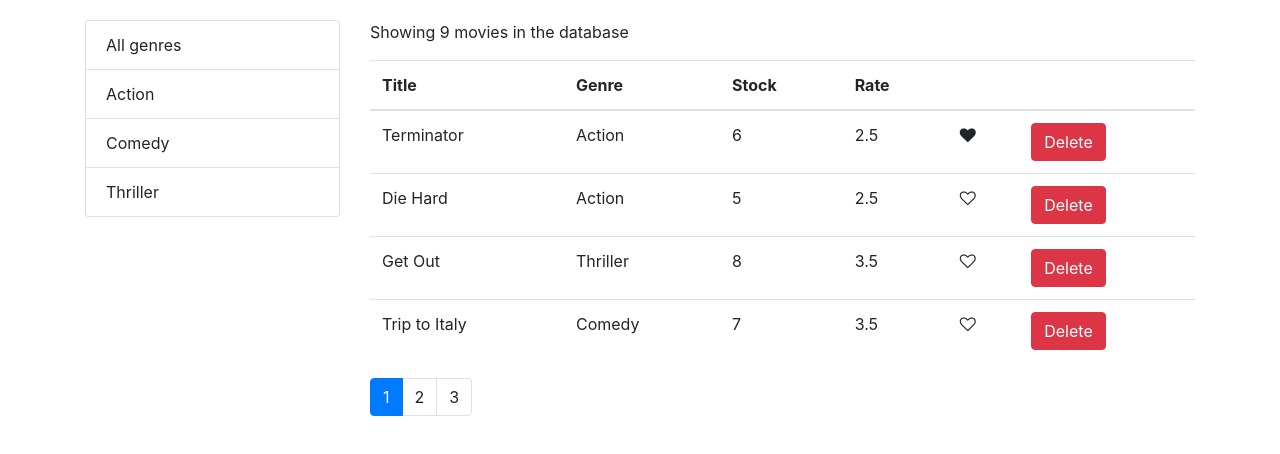
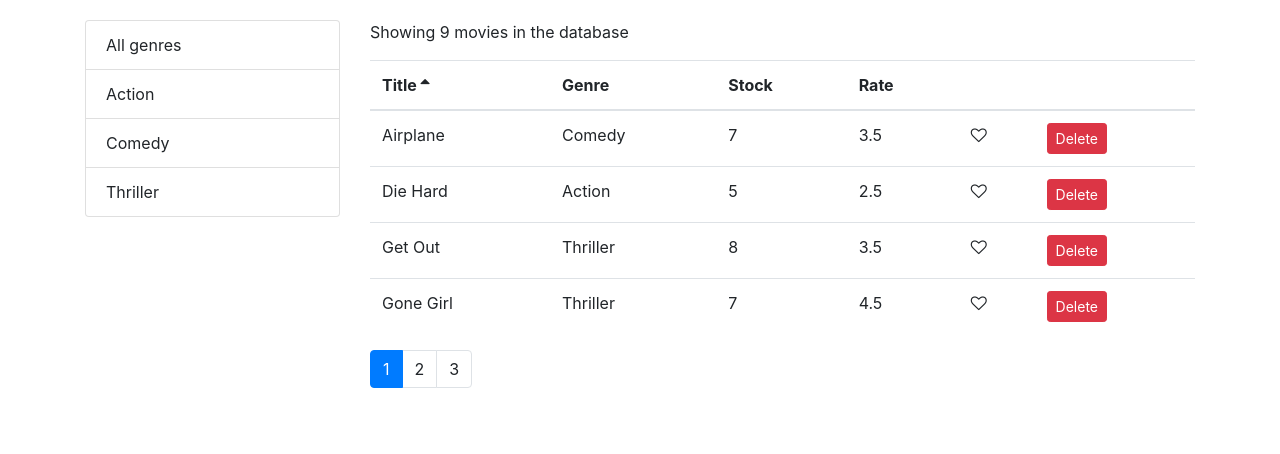
Before and after one commit to AbdulMajeedDevsinc/VidlyFrontEnd, a React (Create React App) app: page / in a window 1280 px wide. Shown: the top 454 px of the page. Built offline with nearby package versions, Linux system fonts and the light colour scheme.

Commit message:
Sorting added

```diff
--- a/src/components/common/like.jsx
+++ b/src/components/common/like.jsx
@@ -1,16 +1,16 @@
 import React, { Component } from "react";
 import "font-awesome/css/font-awesome.css";
 
-const Like = (props) => {
+const Like = ({ liked, onClick }) => {
   let classes = "fa fa-heart";
-  if (!props.liked) {
+  if (!liked) {
     classes += "-o";
   }
   return (
     <i
       className={classes}
       style={{ cursor: "pointer" }}
-      onClick={props.onClick}
+      onClick={onClick}
       aria-hidden="true"
     ></i>
   );
--- a/src/components/common/listGroup.jsx
+++ b/src/components/common/listGroup.jsx
@@ -1,7 +1,6 @@
 import React from "react";
 
-const ListGroup = (props) => {
-  const { items, selectedItem, textProperty, valueProperty } = props;
+const ListGroup = ({ items, selectedItem, textProperty, valueProperty }) => {
   return (
     <ul className="list-group">
       {/* <li
@@ -14,7 +13,7 @@ const ListGroup = (props) => {
       </li> */}
       {items.map((genre) => (
         <li
-          key={genre[valueProperty] ? genre[valueProperty] : 1}
+          key={genre[valueProperty]}
           className={
             genre === selectedItem
               ? "list-group-item active"
--- a/src/components/common/pagination.jsx
+++ b/src/components/common/pagination.jsx
@@ -2,8 +2,7 @@ import React from "react";
 import _ from "lodash";
 import PropTypes from "prop-types";
 
-const Pagination = (props) => {
-  const { itemsCount, pageSize, onPageChange, currentPage } = props;
+const Pagination = ({ itemsCount, pageSize, onPageChange, currentPage }) => {
   const pageCount = Math.ceil(itemsCount / pageSize);
   if (pageCount === 1) return null;
   const pages = _.range(1, pageCount + 1);
--- /dev/null
+++ b/src/components/common/table.jsx
@@ -0,0 +1,17 @@
+import React from "react";
+import TableHeader from "./tableHeader";
+import TableBody from "./tableBody";
+const Table = ({ columns, sortColumn, onSort, data }) => {
+  return (
+    <table className="table">
+      <TableHeader
+        columns={columns}
+        sortColumn={sortColumn}
+        onSort={onSort}
+      ></TableHeader>
+      <TableBody data={data} columns={columns} />
+    </table>
+  );
+};
+
+export default Table;
--- /dev/null
+++ b/src/components/common/tableBody.jsx
@@ -0,0 +1,31 @@
+import React, { Component } from "react";
+import Like from "./like";
+import _ from "lodash";
+class TableBody extends Component {
+  renderCell = (item, column) => {
+    if (column.content) return column.content(item);
+    return _.get(item, column.path);
+  };
+
+  createKey = (item, column) => {
+    return item._id + (column.path || column.key);
+  };
+  render() {
+    const { data, columns } = this.props;
+    return (
+      <tbody>
+        {data.map((item) => (
+          <tr key={item._id}>
+            {columns.map((column) => (
+              <td key={this.createKey(item, column)}>
+                {this.renderCell(item, column)}
+              </td>
+            ))}
+          </tr>
+        ))}
+      </tbody>
+    );
+  }
+}
+
+export default TableBody;
--- /dev/null
+++ b/src/components/common/tableHeader.jsx
@@ -0,0 +1,42 @@
+import React, { Component } from "react";
+
+//colomns[], sortColumn, onSort: objs
+class TableHeader extends Component {
+  raiseSort = (path) => {
+    const sortColumn = { ...this.props.sortColumn };
+    const order = sortColumn.order;
+    if (sortColumn.path === path)
+      sortColumn.order = order === "asc" ? "desc" : "asc";
+    else {
+      sortColumn.path = path;
+      sortColumn.order = "asc";
+    }
+    this.props.onSort(sortColumn);
+  };
+
+  renderSortIcon = (column) => {
+    const { sortColumn } = this.props;
+    if (column.path !== sortColumn.path) return null;
+    if (sortColumn.order === "asc") return <i className="fa fa-sort-asc"></i>;
+    return <i className="fa fa-sort-desc"></i>;
+  };
+  render() {
+    return (
+      <thead>
+        <tr>
+          {this.props.columns.map((column) => (
+            <th
+              className="clickable"
+              key={column.path || column.key}
+              onClick={() => this.raiseSort(column.path)}
+            >
+              {column.label} {this.renderSortIcon(column)}
+            </th>
+          ))}
+        </tr>
+      </thead>
+    );
+  }
+}
+
+export default TableHeader;
--- a/src/components/movies.jsx
+++ b/src/components/movies.jsx
@@ -1,7 +1,7 @@
 import React, { Component } from "react";
 import { getMovies } from "../services/fakeMovieService";
 import { getGenres } from "../services/fakeGenreService";
-
+import _ from "lodash";
 import Pagination from "./common/pagination";
 import { paginate } from "../utils/paginate";
 import ListGroup from "./common/listGroup";
@@ -13,10 +13,11 @@ class Movies extends Component {
     currentPage: 1,
     genres: [],
     selectedGenre: null,
+    sortColumn: { path: "title", order: "asc" },
   };
 
   componentDidMount() {
-    const genres = [{ name: "All genres" }, ...getGenres()];
+    const genres = [{ _id: "", name: "All genres" }, ...getGenres()];
     this.setState({ movies: getMovies(), genres });
   }
 
@@ -41,21 +42,31 @@ class Movies extends Component {
     this.setState({ selectedGenre: genre, currentPage: 1 });
   };
 
-  render() {
-    const { length: count } = this.state.movies;
+  handleSort = (sortColumn) => {
+    this.setState({ sortColumn });
+  };
+  pageData = () => {
     const {
       pageSize,
       currentPage,
+      sortColumn,
       movies: allMovies,
       selectedGenre,
     } = this.state;
-    if (count === 0) return <p>No movies in db</p>;
     const filtered =
       selectedGenre && selectedGenre._id
         ? allMovies.filter((m) => m.genre._id === selectedGenre._id)
         : allMovies;
-    const movies = paginate(filtered, currentPage, pageSize);
 
+    const sorted = _.orderBy(filtered, [sortColumn.path], [sortColumn.order]);
+    const movies = paginate(sorted, currentPage, pageSize);
+    return { data: movies, totalCount: filtered.length, pageSize, currentPage };
+  };
+
+  render() {
+    const { totalCount, data, pageSize, currentPage } = this.pageData();
+
+    if (totalCount === 0) return <p>No movies in db</p>;
     return (
       <div className="row">
         <div className="col-3">
@@ -66,14 +77,16 @@ class Movies extends Component {
           />
         </div>
         <div className="col">
-          <p>Showing {filtered.length} movies in the database</p>
+          <p>Showing {totalCount} movies in the database</p>
           <MoviesTable
-            movies={movies}
+            data={data}
             onDelete={this.handleDelete}
             onLike={this.handleLike}
+            onSort={this.handleSort}
+            sortColumn={this.state.sortColumn}
           ></MoviesTable>
           <Pagination
-            itemsCount={filtered.length}
+            itemsCount={totalCount}
             pageSize={pageSize}
             currentPage={currentPage}
             onPageChange={this.handlePageChange}
--- a/src/components/moviesTable.jsx
+++ b/src/components/moviesTable.jsx
@@ -1,43 +1,43 @@
 import React, { Component } from "react";
+import Table from "./common/table";
 import Like from "./common/like";
+class MoviesTable extends Component {
+  state = {};
+  columns = [
+    { label: "Title", path: "title" },
+    { label: "Genre", path: "genre.name" },
+    { label: "Stock", path: "numberInStock" },
+    { label: "Rate", path: "dailyRentalRate" },
+    {
+      key: "like",
+      content: (movie) => (
+        <Like liked={movie.liked} onClick={() => this.props.onLike(movie)} />
+      ),
+    },
+    {
+      key: "delete",
+      content: (movie) => (
+        <button
+          className="btn btn-danger btn-sm"
+          onClick={() => this.props.onDelete(movie)}
+        >
+          Delete{" "}
+        </button>
+      ),
+    },
+  ];
 
-const MoviesTable = (props) => {
-  const { movies, onDelete, onLike } = props;
-  return (
-    <table className="table">
-      <thead>
-        <tr>
-          <th>Title</th>
-          <th>Genre</th>
-          <th>Stock</th>
-          <th>Rate</th>
-          <th></th>
-          <th></th>
-        </tr>
-      </thead>
-      <tbody>
-        {movies.map((movie) => (
-          <tr key={movie._id}>
-            <td>{movie.title}</td>
-            <td>{movie.genre.name}</td>
-            <td>{movie.numberInStock}</td>
-            <td>{movie.dailyRentalRate}</td>
-            <td>
-              <Like liked={movie.liked} onClick={() => onLike(movie)}></Like>
-            </td>
-            <td>
-              <button
-                onClick={() => onDelete(movie)}
-                className="btn btn-danger btn-small"
-              >
-                Delete
-              </button>
-            </td>
-          </tr>
-        ))}
-      </tbody>
-    </table>
-  );
-};
+  render() {
+    const { data, onSort, sortColumn } = this.props;
+    return (
+      <Table
+        columns={this.columns}
+        data={data}
+        sortColumn={sortColumn}
+        onSort={onSort}
+      ></Table>
+    );
+  }
+}
 
 export default MoviesTable;
--- a/src/index.css
+++ b/src/index.css
@@ -12,3 +12,6 @@ code {
   font-family: source-code-pro, Menlo, Monaco, Consolas, 'Courier New',
     monospace;
 }
+.clickable{
+  cursor: pointer;
+}
```
